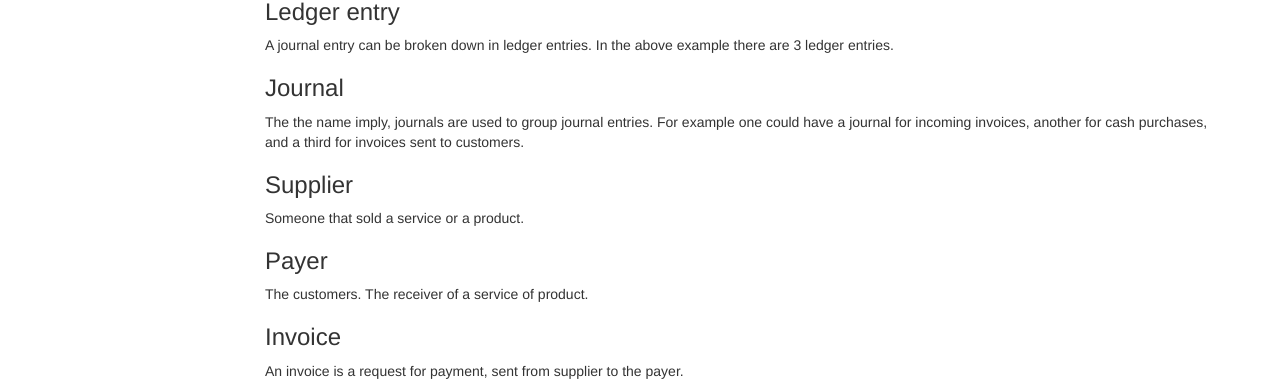
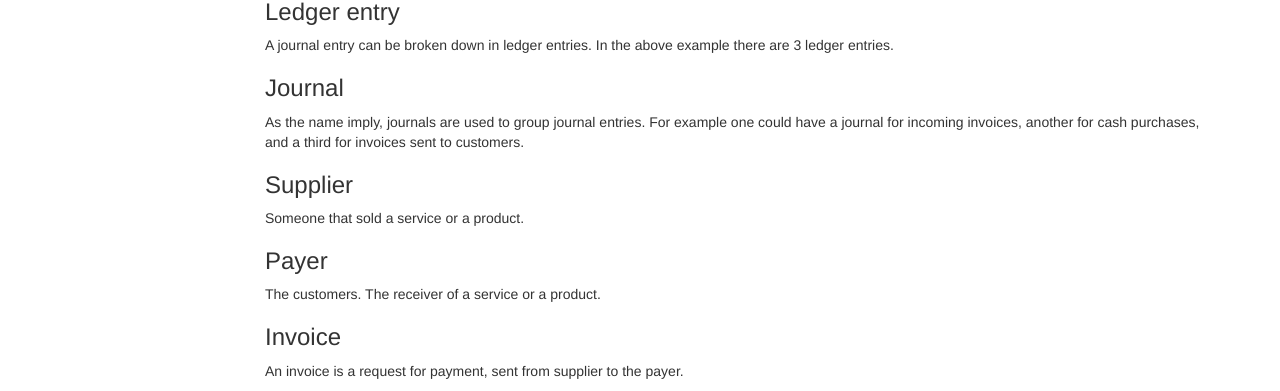
Before and after one commit to Sambruk/Open-Accounts-Payable, a Jekyll site: the page built from _posts/2016-09-02-terminology.md, in a window 1280 px wide. Shown: the part 1105-1496 px from the top of the page. Built offline with Jekyll 4.4.1, drawn with Linux system fonts in a browser that asks for light colours.

Commit message:
Update 2016-09-02-terminology.md

```diff
--- a/_posts/2016-09-02-terminology.md
+++ b/_posts/2016-09-02-terminology.md
@@ -74,7 +74,7 @@ A journal entry can be broken down in ledger entries. In the above example there
 
 ### Journal
 
-The the name imply, journals are used to group journal entries. For example one could have a journal
+As the name imply, journals are used to group journal entries. For example one could have a journal
 for incoming invoices, another for cash purchases, and a third for invoices sent to customers.
 
 
@@ -85,7 +85,7 @@ Someone that sold a service or a product.
 
 ### Payer
 
-The customers. The receiver of a service of product.
+The customers. The receiver of a service or a product.
 
 ### Invoice
 
```
